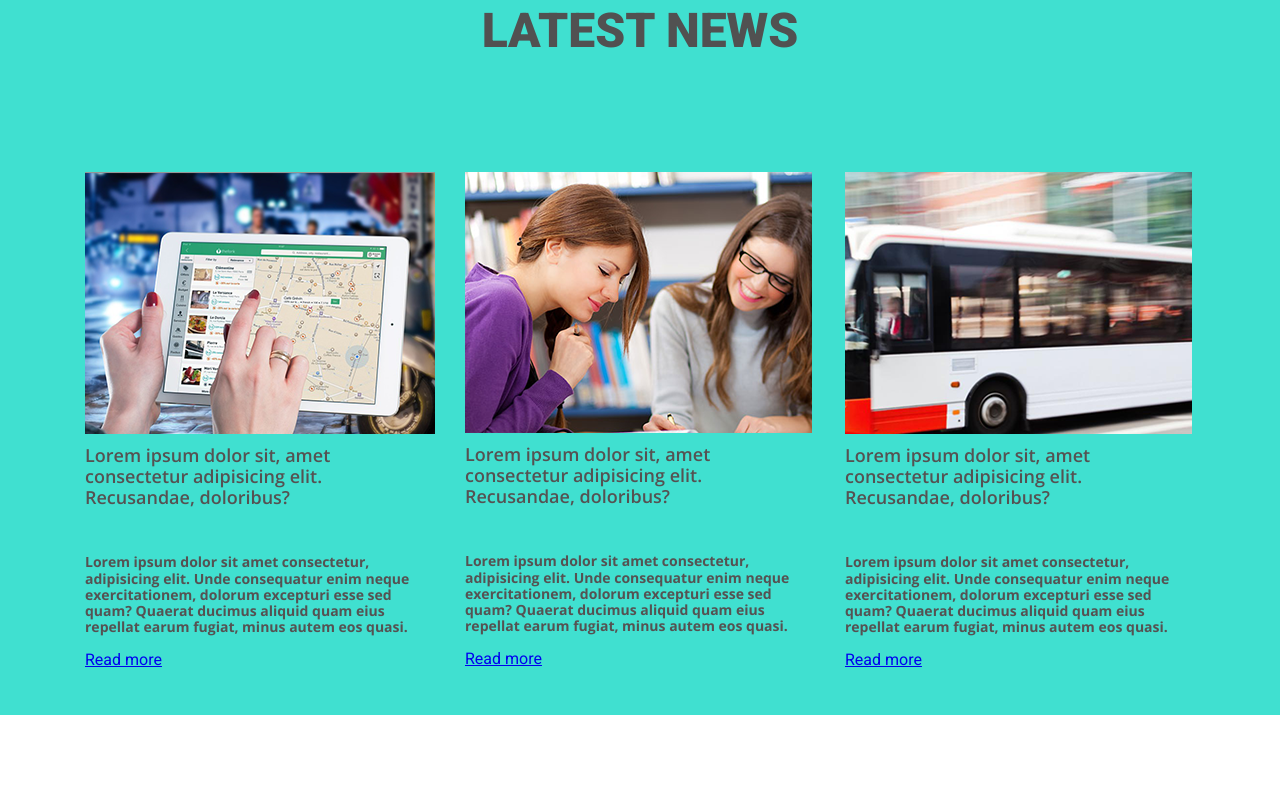
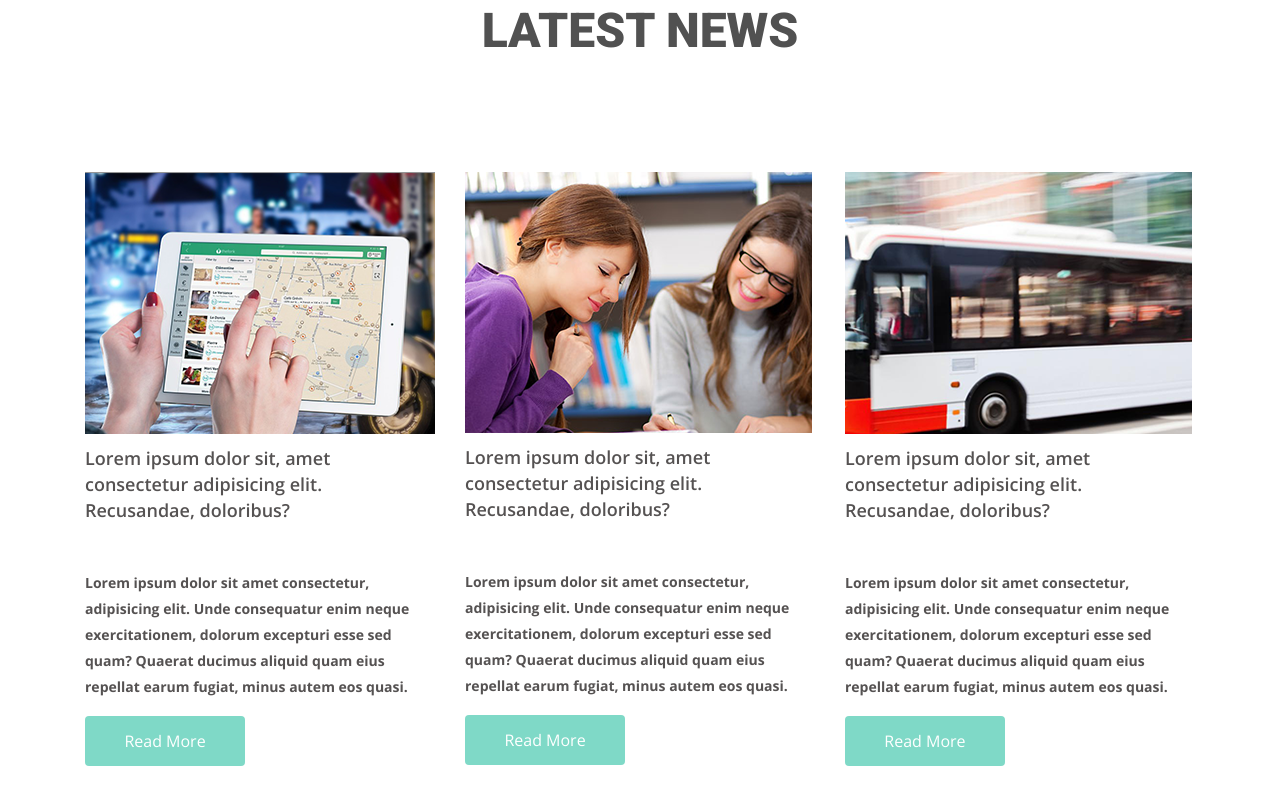
Before and after one commit to YuriyVolot/goit-markup-hw-04-mart, a plain HTML site: page index.html in a window 1280 px wide. Shown: the part 1233-2037 px from the top of the page. Before the commit the page ends 1948 px from the top, so only its background shows below. Drawn offline with nearby package versions, Linux system fonts and the light colour scheme.

Commit message:
add BUTTON

```diff
--- a/css/style.css
+++ b/css/style.css
@@ -167,7 +167,7 @@ body {
 .blog {
   padding-top: 103px;
   padding-bottom: 46px;
-  background-color: turquoise;
+  /*background-color: turquoise;*/
 }
 
 .blog .title {
@@ -190,6 +190,7 @@ body {
 
 .blog-description {
   font-size: 18px;
+  line-height: 26px;
   font-family: var(--font-opensans);
   font-weight: 600;
   color: var(--text-color);
@@ -201,8 +202,32 @@ body {
 .about {
   font-family: var(--font-opensans);
   font-size: 14px;
+  line-height: 26px;
   font-weight: 700;
   color: var(--text-color);
   margin: 0;
   margin-bottom: 16px;
 }
+
+/*BUTTON*/
+.button {
+  display: inline-flex;
+  align-items: center;
+  justify-content: center;
+  font-size: 16px;
+  font-weight: 300;
+  font-family: var(--font-opensans);
+  text-decoration: none;
+  text-transform: capitalize;
+  background-color: #4ec6ab;
+  color: #fff;
+  border-radius: 4px;
+  width: 160px;
+  height: 50px;
+}
+
+.blog-item .button:hover,
+.blog-item .button {
+  color: #fff;
+  background-color: #7fd9c7;
+}
--- a/index.html
+++ b/index.html
@@ -142,7 +142,7 @@
               quam? Quaerat ducimus aliquid quam eius repellat earum fugiat,
               minus autem eos quasi.
             </p>
-            <a class="button-link" href="#">Read more</a>
+            <a class="button" href="#">Read more</a>
           </li>
           <li class="blog-item">
             <img src="./images/blog/slide1.png"
@@ -158,7 +158,7 @@
               quam? Quaerat ducimus aliquid quam eius repellat earum fugiat,
               minus autem eos quasi.
             </p>
-            <a class="button-link" href="#">Read more</a>
+            <a class="button" href="#">Read more</a>
           </li>
           <li class="blog-item">
             <img src="./images/blog/product-img-5.png"
@@ -174,7 +174,7 @@
               quam? Quaerat ducimus aliquid quam eius repellat earum fugiat,
               minus autem eos quasi.
             </p>
-            <a class="button-link" href="#">Read more</a>
+            <a class="button" href="#">Read more</a>
           </li>
         </ul>
       </div>
```
